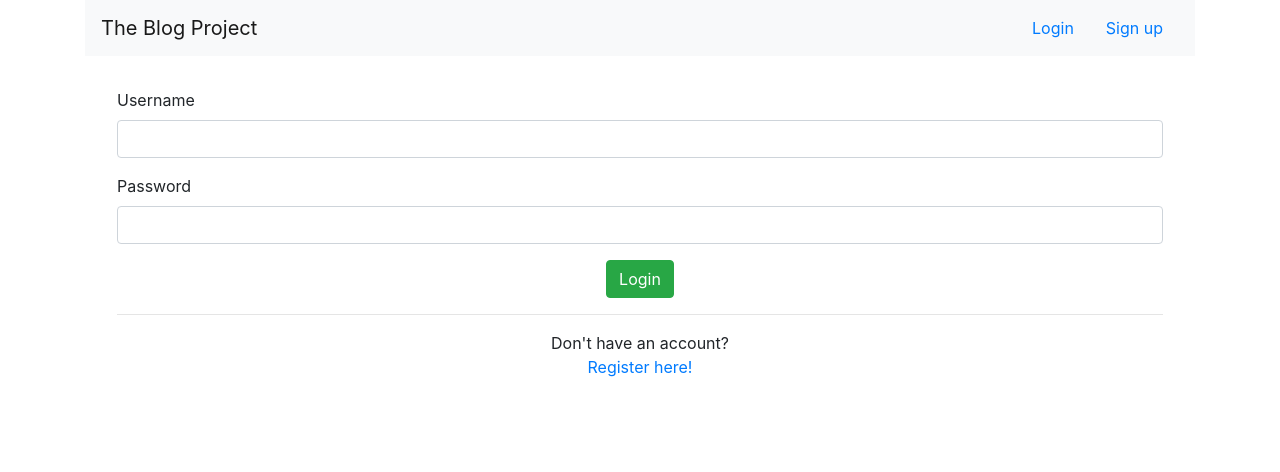
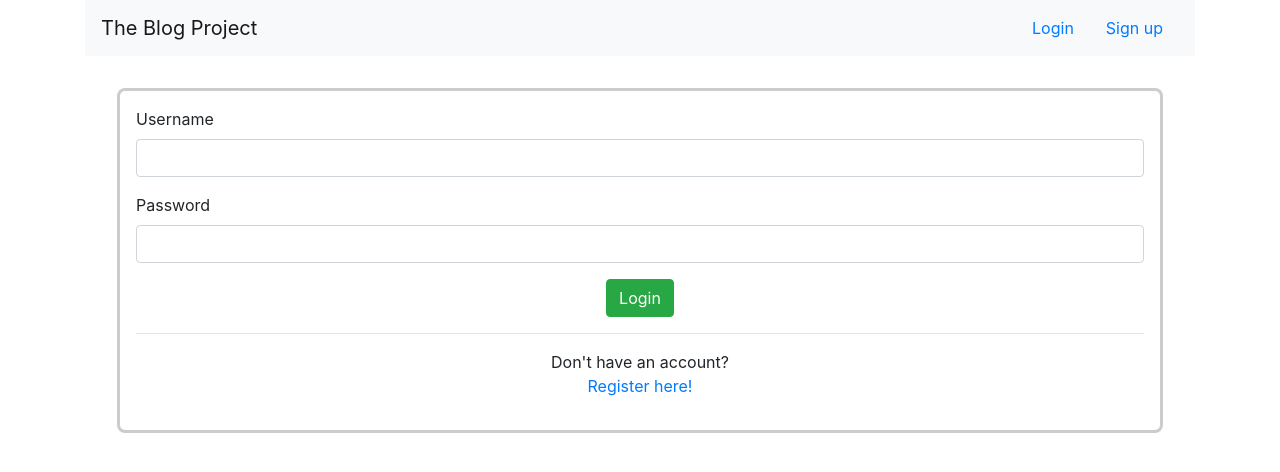
Before and after one commit to scottgamer/The-blog-project, an Angular app in the folder front-end/: page /login in a window 1280 px wide. Shown: the top 472 px of the page. Built offline with nearby package versions, Linux system fonts and the light colour scheme.

Commit message:
added onLogin method

```diff
--- a/front-end/src/app/login/login.component.css
+++ b/front-end/src/app/login/login.component.css
@@ -1,7 +1,9 @@
 .login {
   margin: 2rem;
+  padding: 1rem;
+  border: solid rgb(204, 204, 204);
+  border-width: 1;
   border-radius: 0.5rem;
-  border-color: #000;
 }
 
 .actions {
--- a/front-end/src/app/login/login.component.html
+++ b/front-end/src/app/login/login.component.html
@@ -1,5 +1,5 @@
 <div class="login">
-  <form>
+  <form (submit)="onLogin()">
     <div class="form-group">
       <label for="username">Username</label>
       <input type="text" class="form-control" id="username" />
@@ -10,7 +10,7 @@
     </div>
     <div class="actions">
       <button type="submit" class="btn btn-success">Login</button>
-      <hr>
+      <hr />
       <p>
         Don't have an account?<br />
         <a routerLink="/register">Register here!</a>
--- a/front-end/src/app/login/login.component.ts
+++ b/front-end/src/app/login/login.component.ts
@@ -1,15 +1,17 @@
-import { Component, OnInit } from '@angular/core';
+import { Component, OnInit } from "@angular/core";
+import { Router } from "@angular/router";
 
 @Component({
-  selector: 'app-login',
-  templateUrl: './login.component.html',
-  styleUrls: ['./login.component.css']
+  selector: "app-login",
+  templateUrl: "./login.component.html",
+  styleUrls: ["./login.component.css"]
 })
 export class LoginComponent implements OnInit {
+  constructor(private router: Router) {}
 
-  constructor() { }
+  ngOnInit(): void {}
 
-  ngOnInit(): void {
+  onLogin() {
+    this.router.navigate(["/profile"]);
   }
-
 }
```
